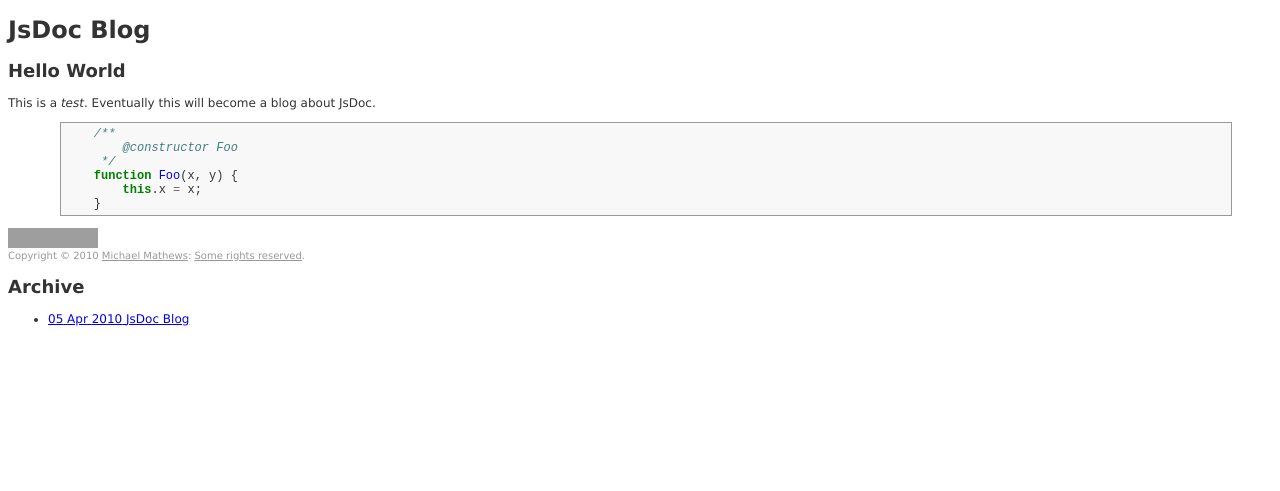
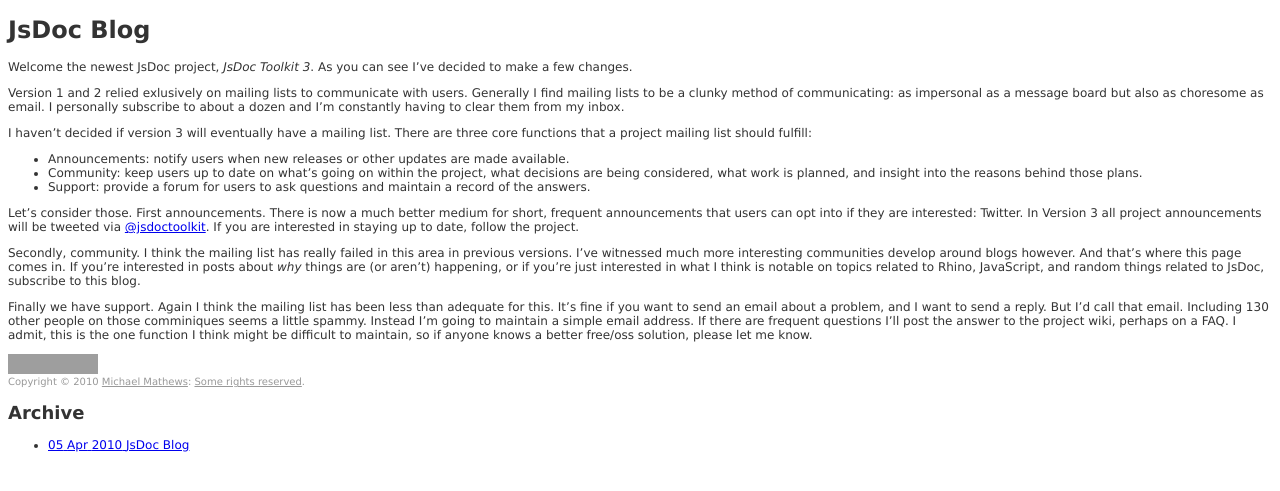
Before and after one commit to Rayi/micmath.github.com, a Jekyll site: the page built from _posts/2010-04-05-jsdoc-blog.markdown, in a window 1280 px wide. Shown: the top 491 px of the page. Built offline with Jekyll 4.4.1, drawn with Linux system fonts in a browser that asks for light colours; grey boxes are pictures that could not be loaded.

Commit message:
Adding content for first post, comments by Disqus.

```diff
--- a/_posts/2010-04-05-jsdoc-blog.markdown
+++ b/_posts/2010-04-05-jsdoc-blog.markdown
@@ -3,16 +3,18 @@
 title: JsDoc Blog
 ---
 
-Hello World
----
+Welcome the newest JsDoc project, _JsDoc Toolkit 3_. As you can see I've decided to make a few changes.
 
-This is a _test_. Eventually this will become a blog about JsDoc.
+Version 1 and 2 relied exlusively on mailing lists to communicate with users. Generally I find mailing lists to be a clunky method of communicating: as impersonal as a message board but also as choresome as email. I personally subscribe to about a dozen and I'm constantly having to clear them from my inbox.
 
-{% highlight js %}
-    /**
-        @constructor Foo
-     */
-    function Foo(x, y) {
-        this.x = x;
-    }
-{% endhighlight %}
+I haven't decided if version 3 will eventually have a mailing list. There are three core functions that a project mailing list should fulfill:
+
+- Announcements: notify users when new releases or other updates are made available.
+- Community: keep users up to date on what's going on within the project, what decisions are being considered, what work is planned, and insight into the reasons behind those plans.
+- Support: provide a forum for users to ask questions and maintain a record of the answers.
+
+Let's consider those. First announcements. There is now a much better medium for short, frequent announcements that users can opt into if they are interested: Twitter. In Version 3 all project announcements will be tweeted via [@jsdoctoolkit](http://twitter.com/jsdoctoolkit). If you are interested in staying up to date, follow the project.
+
+Secondly, community. I think the mailing list has really failed in this area in previous versions. I've witnessed much more interesting communities develop around blogs however. And that's where this page comes in. If you're interested in posts about _why_ things are (or aren't) happening, or if you're just interested in what I think is notable on topics related to Rhino, JavaScript, and random things related to JsDoc, subscribe to this blog.
+
+Finally we have support. Again I think the mailing list has been less than adequate for this. It's fine if you want to send an email about a problem, and I want to send a reply. But I'd call that email. Including 130 other people on those comminiques seems a little spammy. Instead I'm going to maintain a simple email address. If there are frequent questions I'll post the answer to the project wiki, perhaps on a FAQ. I admit, this is the one function I think might be difficult to maintain, so if anyone knows a better free/oss solution, please let me know.
```
Also changed, not shown: index.html (+7 -0 lines).
